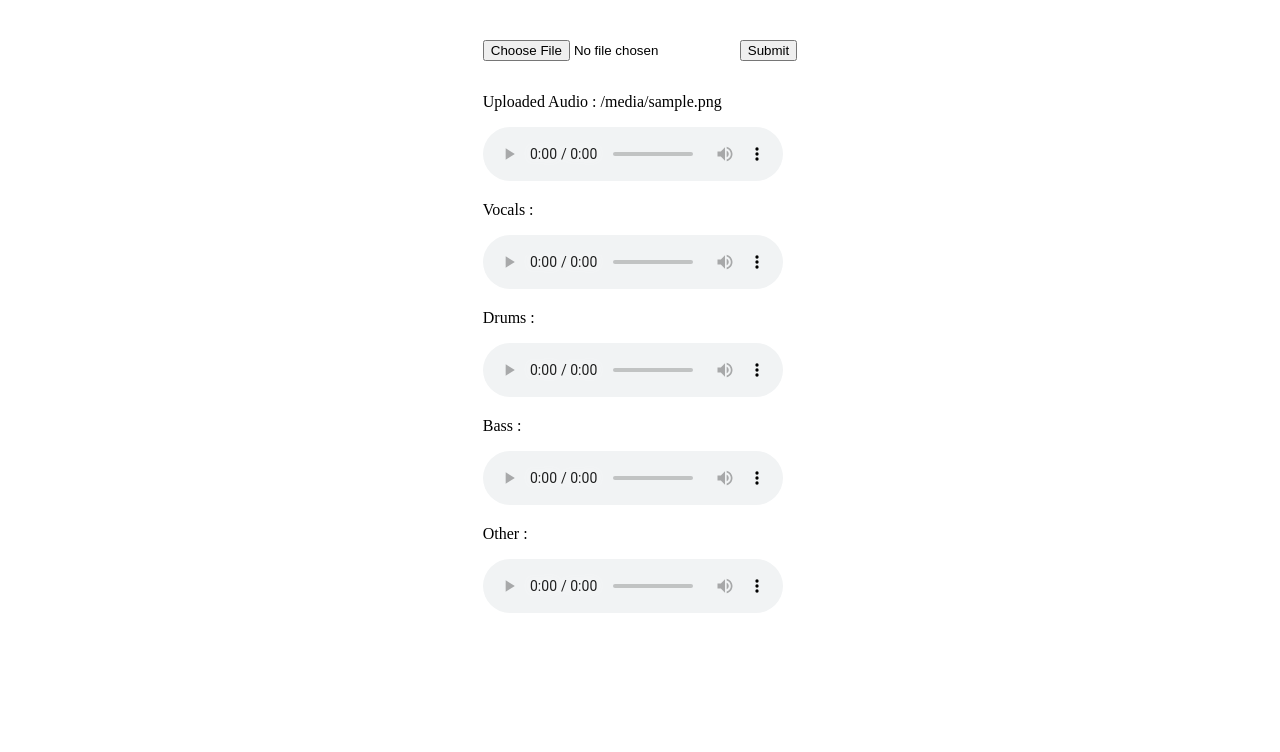
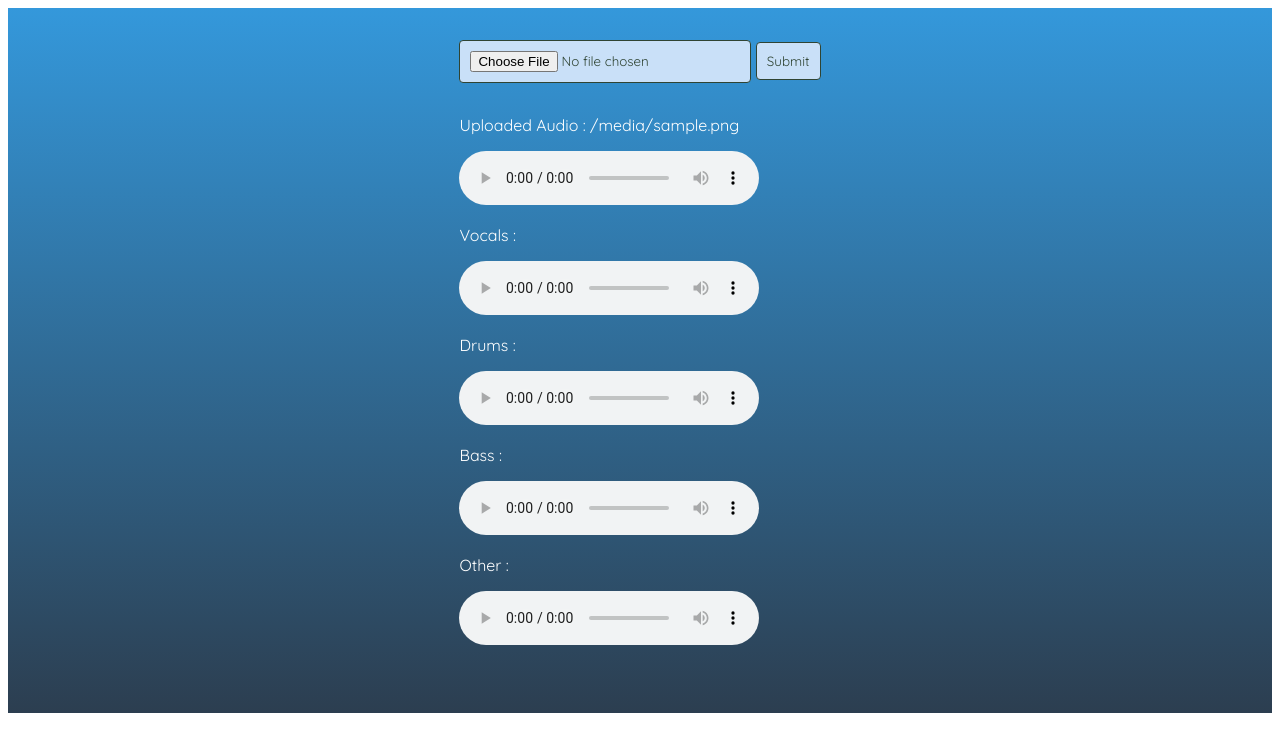
Before and after one commit to gaurishewale20/music-separation, a Flask app: template template/website.html in a window 1280 px wide. Shown: the top 752 px of the page. Run offline with Flask 2, Linux system fonts and the light colour scheme; the template is opened without the code that fills it: most values are stand-ins (such as "Sample title", 1, 10 or a date in 2020).

Commit message:
Minor changes in styles
Made things blue (for absolutely no reason)

```diff
--- /dev/null
+++ b/static/css/main.css
@@ -0,0 +1,42 @@
+@import url('https://fonts.googleapis.com/css2?family=Quicksand:wght@300;400;500&display=swap');
+@import url('https://fonts.googleapis.com/css2?family=Marcellus&display=swap');
+
+
+.container{
+    color: white;
+    margin: 0;
+    display: flex;
+    justify-content: center;
+    padding: 2rem;
+    background: #a8ff78;  /* fallback for old browsers */
+    background: -webkit-linear-gradient(to right, #78ffd6, #a8ff78);  /* Chrome 10-25, Safari 5.1-6 */
+    background: linear-gradient(to right, #78ffd6, #a8ff78); /* W3C, IE 10+/ Edge, Firefox 16+, Chrome 26+, Opera 12+, Safari 7+ */
+    font-family: 'Quicksand', sans-serif;
+    background: #2c3e50;  /* fallback for old browsers */
+    background: -webkit-linear-gradient(to bottom, #3498db, #2c3e50);  /* Chrome 10-25, Safari 5.1-6 */
+    background: linear-gradient(to bottom, #3498db, #2c3e50); /* W3C, IE 10+/ Edge, Firefox 16+, Chrome 26+, Opera 12+, Safari 7+ */
+
+}
+.maincontainer{
+    display: block;
+}
+.result{
+    margin: 2rem 0;
+}
+
+.but1 {
+    padding: 10px;
+    background: #c9e0f8;
+    border-radius: 4px;
+    border: solid 0.5px rgb(47, 68, 51);
+    outline: none;
+    font-family: 'Quicksand', sans-serif;
+    /* border: none; */
+    color: rgb(47, 68, 51);
+}
+
+.but1:hover {
+background-color:#2c3e50;
+color:#fff;
+border: solid 0.5px #fff;
+}
--- a/template/website.html
+++ b/template/website.html
@@ -3,20 +3,7 @@
 
 <head>
     <title>Your Machine Learning App</title>
-    <style>
-        .container{
-            margin: 0;
-            display: flex;
-            justify-content: center;
-            padding: 2rem;
-        }
-        .maincontainer{
-            display: block;
-        }
-        .result{
-            margin: 2rem 0;
-        }
-    </style>
+    <link rel="stylesheet" href="/static/css/main.css">
 </head>
 
 <body>
@@ -24,7 +11,7 @@
         <div class="maincontainer">
             <form name="form" action="/" method="post" enctype="multipart/form-data">
                 <div class="form-group">
-                    <input name="audiovar" id="audioupload" type="file">
+                    <input class="but1" name="audiovar" id="audioupload" type="file">
                     <button class="but1" type="submit">Submit</button>
                 </div>
             </form>
```
